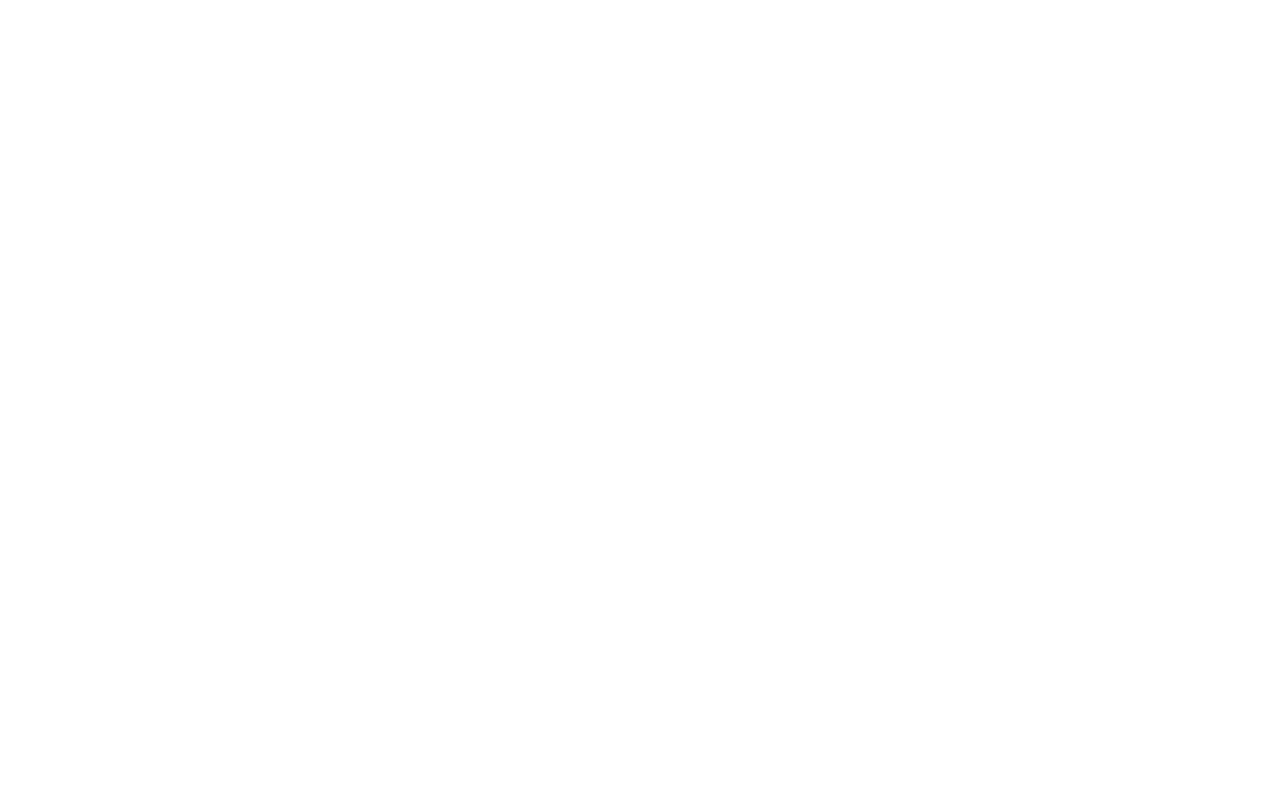
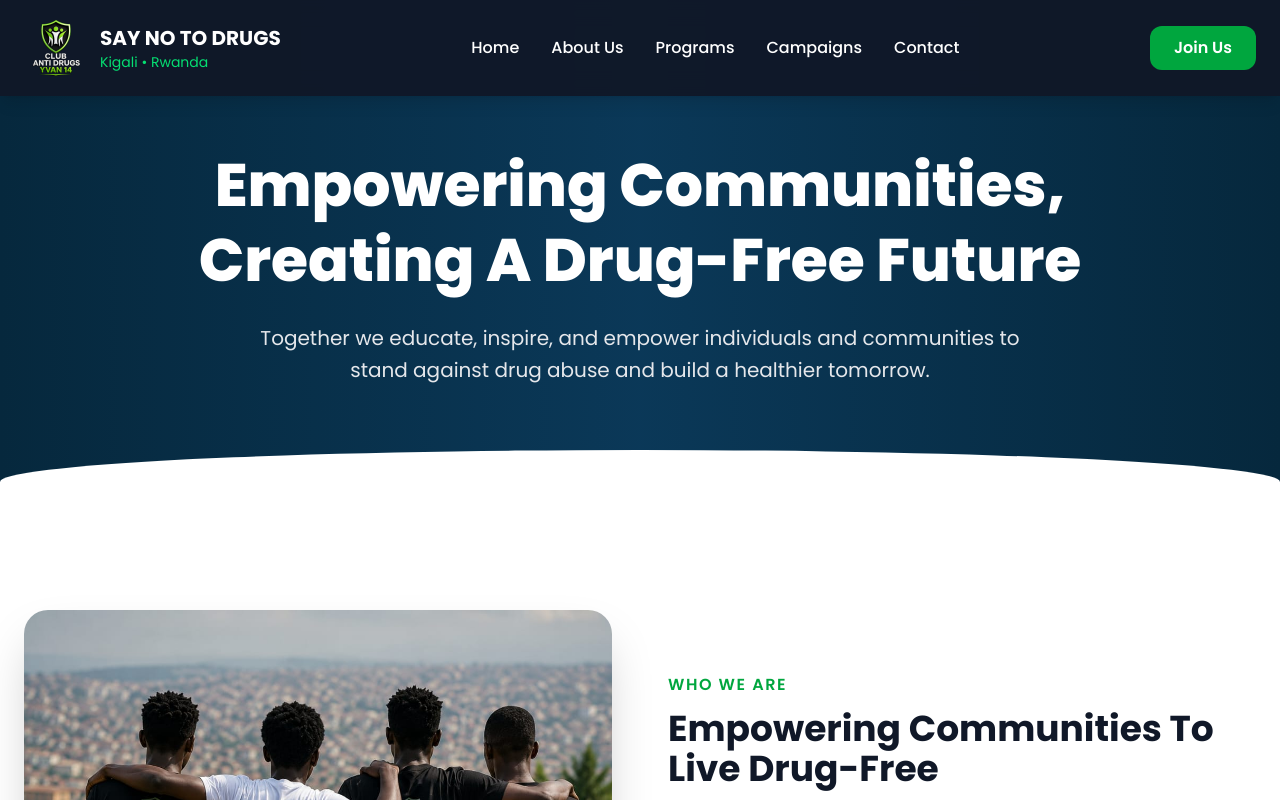
Before and after one commit to IsingizweBonheur/say-no, a React (Vite) app in the folder frontend/: page /about in a window 1280 px wide. Before the commit this address had no page. Shown: the top 800 px of the page. Built offline with nearby package versions, Linux system fonts and the light colour scheme.

Commit message:
Add About route to App component

```diff
--- a/frontend/src/App.jsx
+++ b/frontend/src/App.jsx
@@ -4,11 +4,13 @@ import Home from "./component/home";
 import Contact from "./pages/contact";
 import Programs from "./pages/program";
 import GetInvolved from "./pages/involved"
+import About from "./pages/about";
 export default function App(){
   return(
     <div>
       <BrowserRouter>
       <Routes>
+        <Route path="/about" element={<About />} />
         <Route path="/programs" element={<Programs />} />
         <Route path="/" element={<Home />} />
         <Route path="/contact" element={<Contact />} />
```
